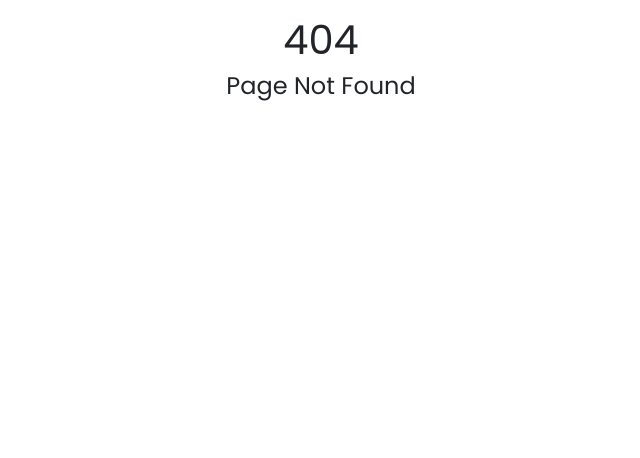
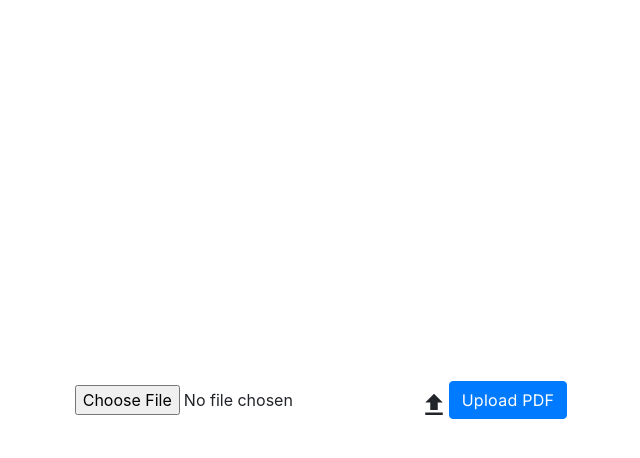
Before and after one commit to samyak-9bit/react-login-page, a React (Create React App) app: page /file in a window 1280 px wide. Before the commit this address had no page. Shown: the top 458 px of the page, without its empty margins (319-959 px from the left). Built offline with nearby package versions, Linux system fonts and the light colour scheme.

Commit message:
File upload page added.

```diff
--- a/src/App.tsx
+++ b/src/App.tsx
@@ -4,6 +4,7 @@ import Login from './pages/Login';
 import { Route, Routes } from 'react-router-dom';
 import PageNotFound from './pages/PageNotFound';
 import DataTable from './pages/DataTable';
+import FileAccess from './pages/FileAccess';
 
 function App() {
   return (
@@ -11,6 +12,7 @@ function App() {
       <Routes>
         <Route path="/" element={<Login />}/>
         <Route path="/table" element={<DataTable />} />
+        <Route path="/file" element={<FileAccess />} />
         <Route path="*" element={<PageNotFound />} />
       </Routes>
 
--- a/src/components/DataTable Components/uslStrings.ts
+++ b/src/components/DataTable Components/uslStrings.ts
@@ -1,2 +1,2 @@
-export const carUrl = "http://192.168.1.5:9000/v1/cars"
-export const countryUrl = "http://192.168.1.5:9000/v2/countries"
+export const carUrl = "http://192.168.1.6:9000/v1/cars"
+export const countryUrl = "http://192.168.1.6:9000/v2/countries"
--- a/src/components/LoginForm.tsx
+++ b/src/components/LoginForm.tsx
@@ -49,7 +49,7 @@ const LoginForm: React.FC = () => {
 const handleSignIn = async (e: FormEvent) => {
   e.preventDefault();
   try {
-    const response = await fetch('http://192.168.1.5:9000/authenticate', {
+    const response = await fetch('http://192.168.1.6:9000/authenticate', {
       method: 'post',
       headers: { 'Content-Type': 'application/json' },
       body: JSON.stringify({
--- /dev/null
+++ b/src/pages/FileAccess.tsx
@@ -0,0 +1,56 @@
+import { Upload } from '@mui/icons-material';
+import React, { useState } from 'react';
+import { Button, Container, Row, Col } from 'react-bootstrap';
+
+const FileAccess = () => {
+  const [selectedFile, setSelectedFile] = useState<File | null>(null);
+
+  const handleFileChange = (event: React.ChangeEvent<HTMLInputElement>) => {
+    if (event.target.files && event.target.files.length > 0) {
+      setSelectedFile(event.target.files[0]);
+    }
+  };
+
+  const handleUpload = () => {
+    if (selectedFile) {
+      const formData = new FormData();
+      formData.append('myfile', selectedFile);
+      fetch('http://192.168.1.22:9001/blob/documents', {
+        method: 'POST',
+        body: formData,
+        headers: { authtoken: 'allow' },
+      })
+        .then((response) => response.json())
+        .then((response) => {
+          console.log('response', response);
+        if(response.status === "Success"){
+            console.log('Document uploaded successfully!');
+            setSelectedFile(null);
+        }else{
+         console.log('Error uploading Document.');
+        }
+        })
+        .catch((error) => {
+          console.log('error', error);
+        });
+    //   console.log('Uploading file:', selectedFile);
+    } else {
+      console.log('Please select a file.');
+    }
+  };
+
+  return (
+    <Container className="d-flex justify-content-center align-items-center" style={{ minHeight: '100vh' }}>
+
+
+        <input type="file" accept=".pdf" onChange={handleFileChange} />
+        <Upload style={{ fontSize: 30, marginTop: 10 }} />
+
+
+        <Button onClick={handleUpload}>Upload PDF</Button>
+
+  </Container>
+  );
+};
+
+export default FileAccess;
```
